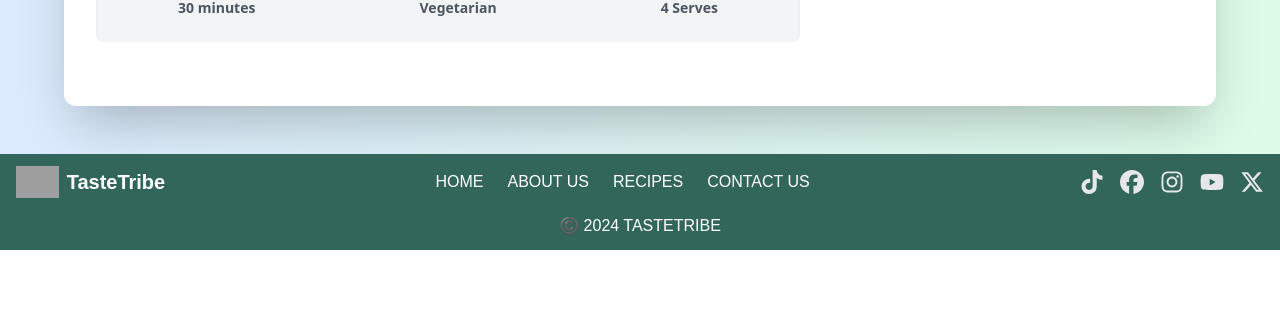
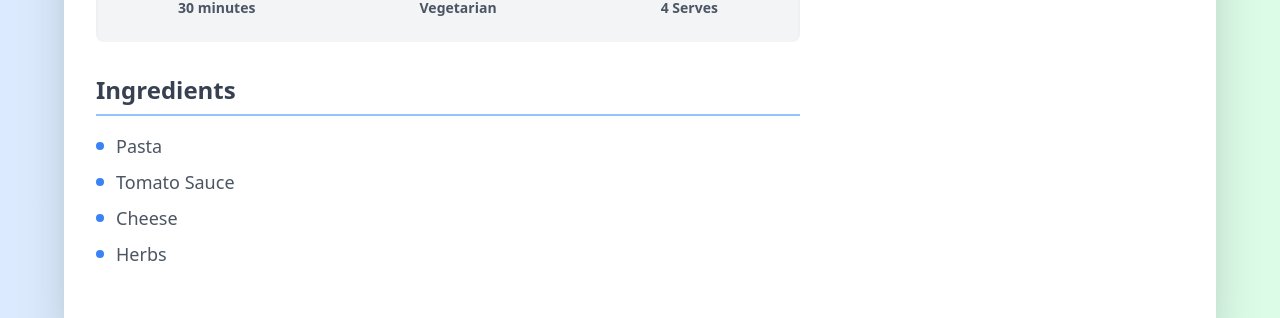
Before and after one commit to Nicolex0/TasteTribe_2.0, a React (Vite) app in the folder client/: page /recipeinfo in a window 1280 px wide. Shown: the part 814-1132 px from the top of the page. Before the commit the page ends 1064 px from the top, so only its background shows below. Built offline with nearby package versions, Linux system fonts and the light colour scheme; grey boxes are pictures that could not be loaded.

Commit message:
Adds recipe's ingredients to the form

```diff
--- a/client/src/pages/RecipeInfo/RecipeInfo.jsx
+++ b/client/src/pages/RecipeInfo/RecipeInfo.jsx
@@ -85,6 +85,18 @@ const RecipeInfo = () => {
               </div>
             </div>
 
+            <div className="mb-8">
+              <h2 className="text-2xl font-semibold text-gray-700 mb-4 border-b-2 border-blue-300 pb-2">Ingredients</h2>
+              <ul className="list-none text-gray-600 space-y-2">
+                {recipe.ingredients.map((ingredient, index) => (
+                  <li key={index} className="text-lg flex items-center">
+                    <span className="w-2 h-2 bg-blue-500 rounded-full mr-3"></span>
+                    {ingredient}
+                  </li>
+                ))}
+              </ul>
+            </div>
+
             </div>
             </div>
             </div>
```
